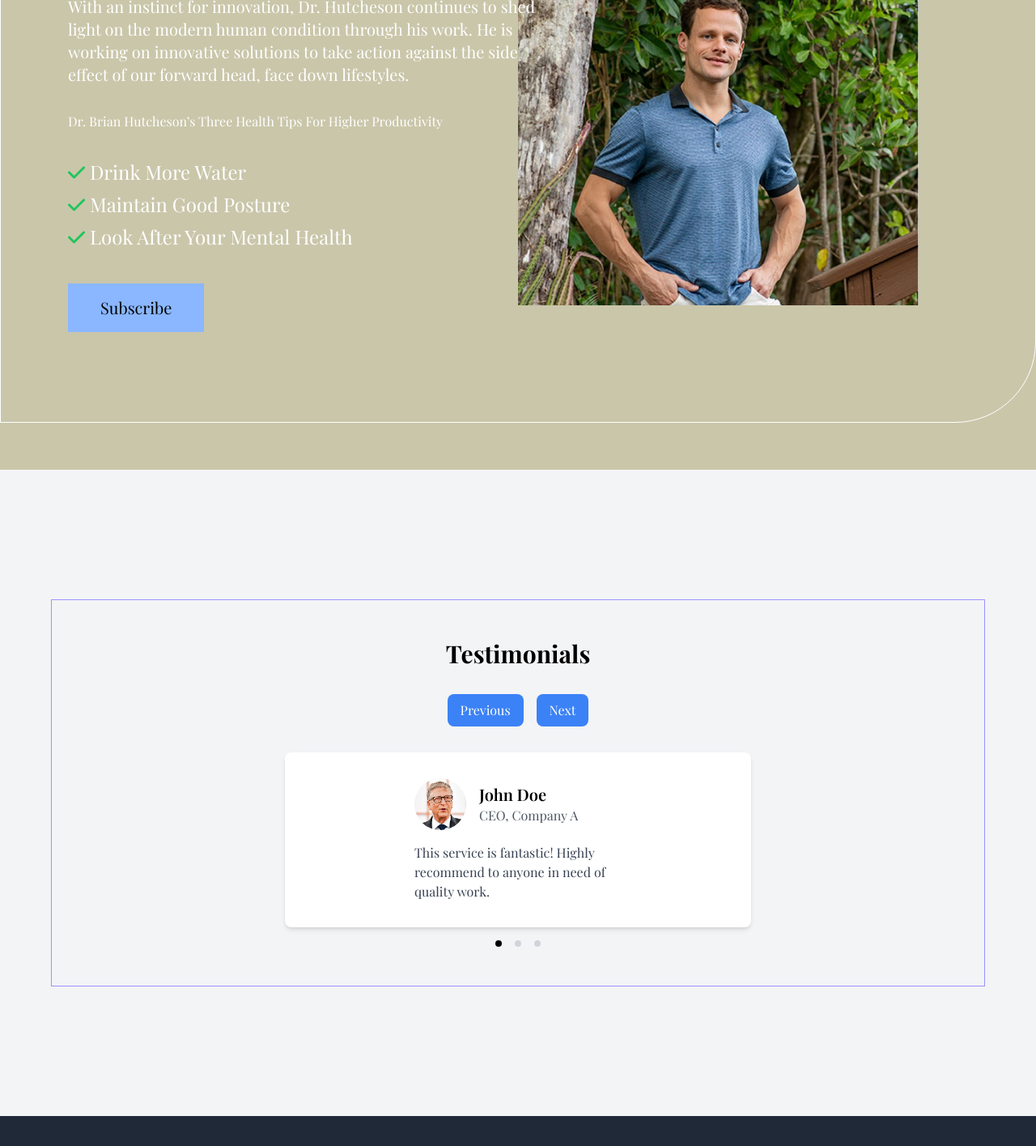
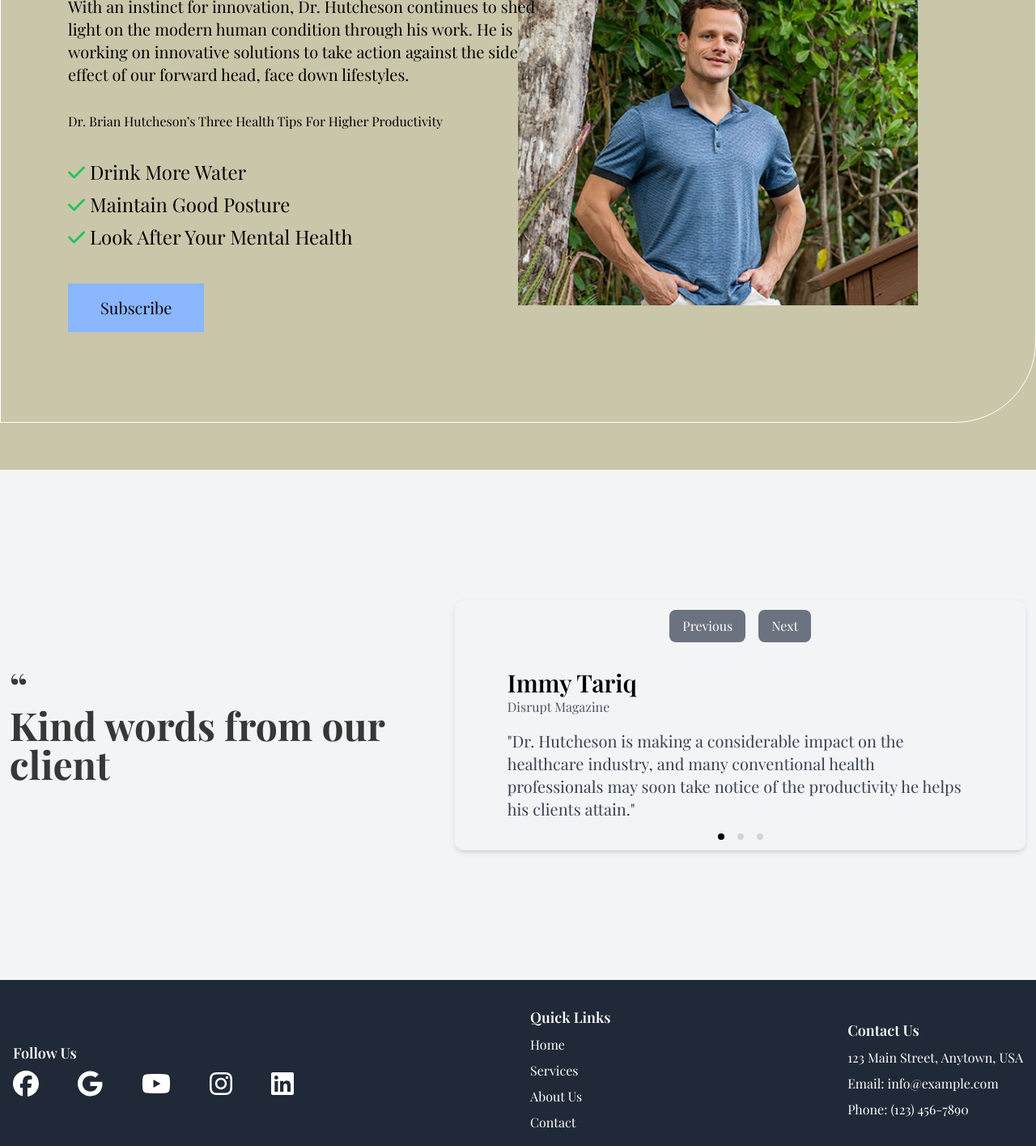
Before and after one commit to alaindimabuyo/posture-vision, a Next.js app: page / in a window 1280 px wide. Shown: the part 1020-2435 px from the top of the page at 81% size. Built offline with nearby package versions, Linux system fonts and the light colour scheme.

Commit message:
posture-vision initial

```diff
--- a/components/Footer.js
+++ b/components/Footer.js
@@ -5,6 +5,8 @@ import {
   faTwitter,
   faInstagram,
   faLinkedin,
+  faGoogle,
+  faYoutube,
 } from '@fortawesome/free-brands-svg-icons';
 
 const Footer = () => {
@@ -15,7 +17,7 @@ const Footer = () => {
           <h3 className="text-lg font-semibold">Follow Us</h3>
           <div className="flex justify-center md:justify-start space-x-12 mt-2">
             <a
-              href="#"
+              href="https://www.facebook.com/brian.hutcheson"
               aria-label="Facebook"
               className="hover:text-blue-500">
               <FontAwesomeIcon
@@ -24,16 +26,25 @@ const Footer = () => {
               />
             </a>
             <a
-              href="#"
+              href="https://www.google.com/maps/place/Dr.+Brian+Hutcheson/@26.5234069,-81.8876877,17z/data=!3m1!4b1!4m6!3m5!1s0x8855671207155555:0x1d5716b3bb0a6562!8m2!3d26.5234069!4d-81.8876877!16s%2Fg%2F11qgb7lcx1?entry=ttu"
               aria-label="Twitter"
               className="hover:text-blue-400">
               <FontAwesomeIcon
-                icon={faTwitter}
+                icon={faGoogle}
                 size="2xl"
               />
             </a>
             <a
-              href="#"
+              href="https://www.youtube.com/channel/UCN9vfmxhsfONgBI7f0YIVeQ/featured"
+              aria-label="Twitter"
+              className="hover:text-blue-400">
+              <FontAwesomeIcon
+                icon={faYoutube}
+                size="2xl"
+              />
+            </a>
+            <a
+              href="https://www.instagram.com/brian_hutcheson/"
               aria-label="Instagram"
               className="hover:text-pink-600">
               <FontAwesomeIcon
@@ -42,7 +53,7 @@ const Footer = () => {
               />
             </a>
             <a
-              href="#"
+              href="https://www.linkedin.com/in/brian-hutcheson-38a25a83/"
               aria-label="LinkedIn"
               className="hover:text-blue-700">
               <FontAwesomeIcon
--- a/components/pages/Services.js
+++ b/components/pages/Services.js
@@ -12,33 +12,33 @@ export default function Services() {
       <div className="container mx-auto border border-white p-[9rem] rounded-br-[100px] rounded-tl-[100px] flex">
         <div className="w-1/2">
           <div className={styles.textServices}>
-            <h2 className="text-4xl font-bold mb-1">
+            <h2 className="text-4xl font-bold mb-1 text-black">
               Dr. Brian Hutcheson, D.C.
             </h2>
-            <h1 className="text-xl font-normal mb-8 w-[600px]">
+            <h1 className="text-xl font-normal mb-8 w-[600px] text-black">
               With an instinct for innovation, Dr. Hutcheson continues to shed
               light on the modern human condition through his work. He is
               working on innovative solutions to take action against the side
               effect of our forward head, face down lifestyles.
             </h1>
-            <h1 className="text-[1rem] font-normal mb-8 w-[600px]">
+            <h1 className="text-[1rem] font-normal mb-8 w-[600px] text-black">
               Dr. Brian Hutcheson’s Three Health Tips For Higher Productivity
             </h1>
-            <h2 className="text-[1.5rem] font-normal mb-1">
+            <h2 className="text-[1.5rem] font-normal mb-1 text-black">
               <FontAwesomeIcon
                 icon={faCheck}
                 className="text-green-500"
               />{' '}
               Drink More Water
             </h2>
-            <h2 className="text-[1.5rem] font-normal mb-1">
+            <h2 className="text-[1.5rem] font-normal mb-1 text-black">
               <FontAwesomeIcon
                 icon={faCheck}
                 className="text-green-500"
               />{' '}
               Maintain Good Posture
             </h2>
-            <h2 className="text-[1.5rem] font-normal mb-1">
+            <h2 className="text-[1.5rem] font-normal mb-1 text-black">
               <FontAwesomeIcon
                 icon={faCheck}
                 className="text-green-500"
--- a/components/pages/Testimonials.js
+++ b/components/pages/Testimonials.js
@@ -1,26 +1,21 @@
 import { useState, useEffect } from 'react';
-import Image from 'next/image';
 import styles from '../../styles/VideoBackground.module.css';
-import billgates from '../../assets/billgates.jpg';
 
 const testimonials = [
   {
-    name: 'John Doe',
-    role: 'CEO, Company A',
-    image: billgates,
-    text: 'This service is fantastic! Highly recommend to anyone in need of quality work.',
+    name: 'Immy Tariq',
+    role: 'Disrupt Magazine',
+    text: '"Dr. Hutcheson is making a considerable impact on the healthcare industry, and many conventional health professionals may soon take notice of the productivity he helps his clients attain."',
   },
   {
-    name: 'Jane Smith',
-    role: 'CTO, Company B',
-    image: billgates,
-    text: 'Absolutely brilliant! The team was professional and delivered great results.',
+    name: 'Natalie Roberts',
+    role: 'London Daily Post',
+    text: '"A doctor whose brand and treatment style revolutionizes the healthcare industry and helps thousands of patients reclaim their lives and embrace radical health."',
   },
   {
-    name: 'Emily Johnson',
-    role: 'Marketing Manager, Company C',
-    image: billgates,
-    text: 'I am thoroughly impressed with the level of service and the results. Five stars!',
+    name: 'Jennifer Ross',
+    role: 'The American Reporter',
+    text: '"The zest and tenacity that Dr. Hutcheson possesses for his work have helped him join a global platform and movement within the healthcare industry, making him a massive hit across all health circles."',
   },
 ];
 
@@ -62,19 +57,20 @@ const Testimonials = () => {
 
   return (
     <div className="bg-gray-100 py-40 fadeIn">
-      <div className="container px-[18rem] py-[3rem] border border-[#9992FF]">
-        <h2 className="text-3xl font-bold text-center mb-8 text-black">
-          Testimonials
+      <div className="container mx-auto flex flex-col lg:flex-row items-start lg:items-center">
+        <h2 className="text-5xl font-bold mb-8 lg:mb-0 lg:mr-12 text-[#363838] text-left lg:text-left">
+          <p>“</p> Kind words from our client
         </h2>
+        <div className="px-4 py-6 lg:py-3 border border-[#eae8ffe7] shadow-md rounded-xl w-full lg:w-2/3">
           <div className="flex justify-center mb-8">
             <button
               onClick={handlePrevious}
-            className="bg-blue-500 text-white px-4 py-2 rounded-lg mr-4">
+              className="bg-gray-500 text-white px-4 py-2 rounded-lg mr-4">
               Previous
             </button>
             <button
               onClick={handleNext}
-            className="bg-blue-500 text-white px-4 py-2 rounded-lg">
+              className="bg-gray-500 text-white px-4 py-2 rounded-lg">
               Next
             </button>
           </div>
@@ -82,17 +78,10 @@ const Testimonials = () => {
             className={`flex justify-center ${
               fade ? styles['fade-exit-active'] : styles['fade-enter-active']
             }`}>
-          <div className="bg-white px-[10rem] py-[2rem] rounded-lg shadow-md max-w-xl">
+            <div className="rounded-lg max-w-xl">
               <div className="flex items-center mb-4">
-              <Image
-                src={testimonials[currentIndex].image}
-                alt={`${testimonials[currentIndex].name}'s profile`}
-                className="w-16 h-16 rounded-full mr-4"
-                width={64}
-                height={64}
-              />
                 <div>
-                <h3 className="text-xl font-semibold">
+                  <h3 className="text-3xl font-semibold text-black">
                     {testimonials[currentIndex].name}
                   </h3>
                   <p className="text-gray-600">
@@ -100,7 +89,9 @@ const Testimonials = () => {
                   </p>
                 </div>
               </div>
-            <p className="text-gray-700">{testimonials[currentIndex].text}</p>
+              <p className="text-gray-700 text-xl">
+                {testimonials[currentIndex].text}
+              </p>
             </div>
           </div>
           <div className="flex justify-center mt-4">
@@ -115,6 +106,7 @@ const Testimonials = () => {
           </div>
         </div>
       </div>
+    </div>
   );
 };
 
--- a/styles/Navbar.module.css
+++ b/styles/Navbar.module.css
@@ -8,7 +8,7 @@
   display: flex;
   justify-content: space-between;
   align-items: center;
-  padding: 2rem 2rem; /* Adjust padding for smaller screens */
+  padding: 1.5rem 1.5rem; /* Adjust padding for smaller screens */
   background-color: white;
   color: black; /* Change text color */
   z-index: 1000; /* Ensure it stays above other content */
```
Lines whose indentation alone changed are shown as unchanged.
